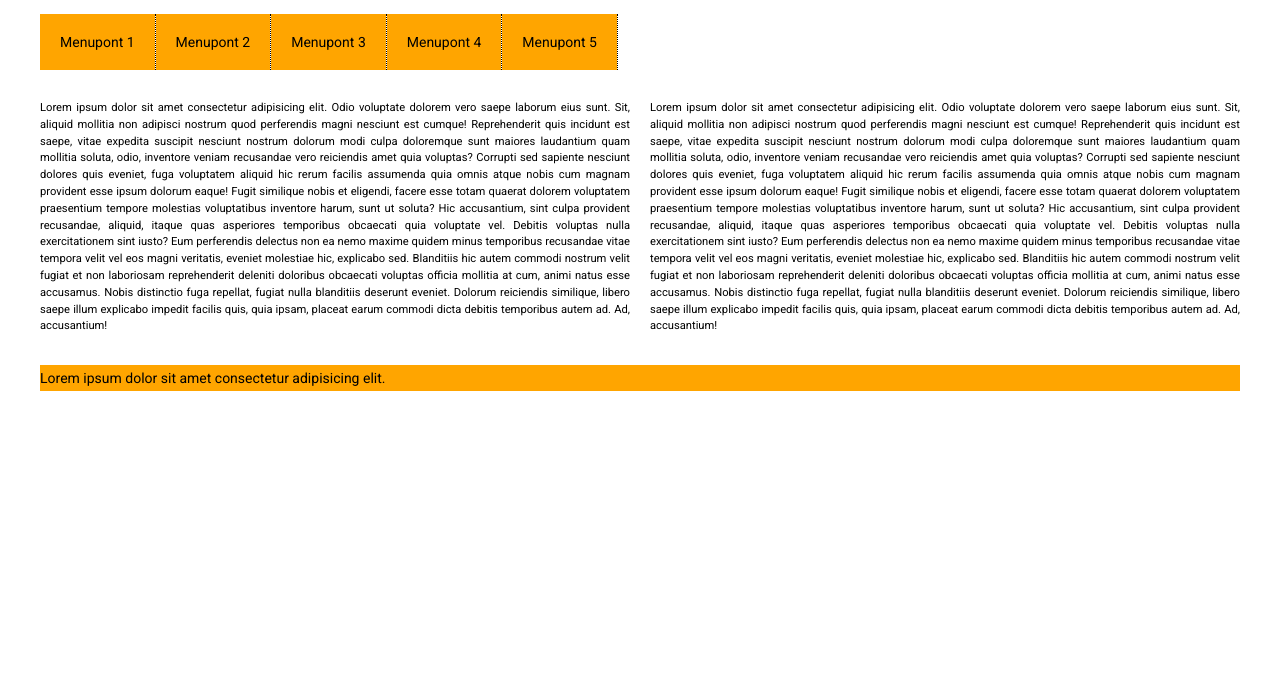
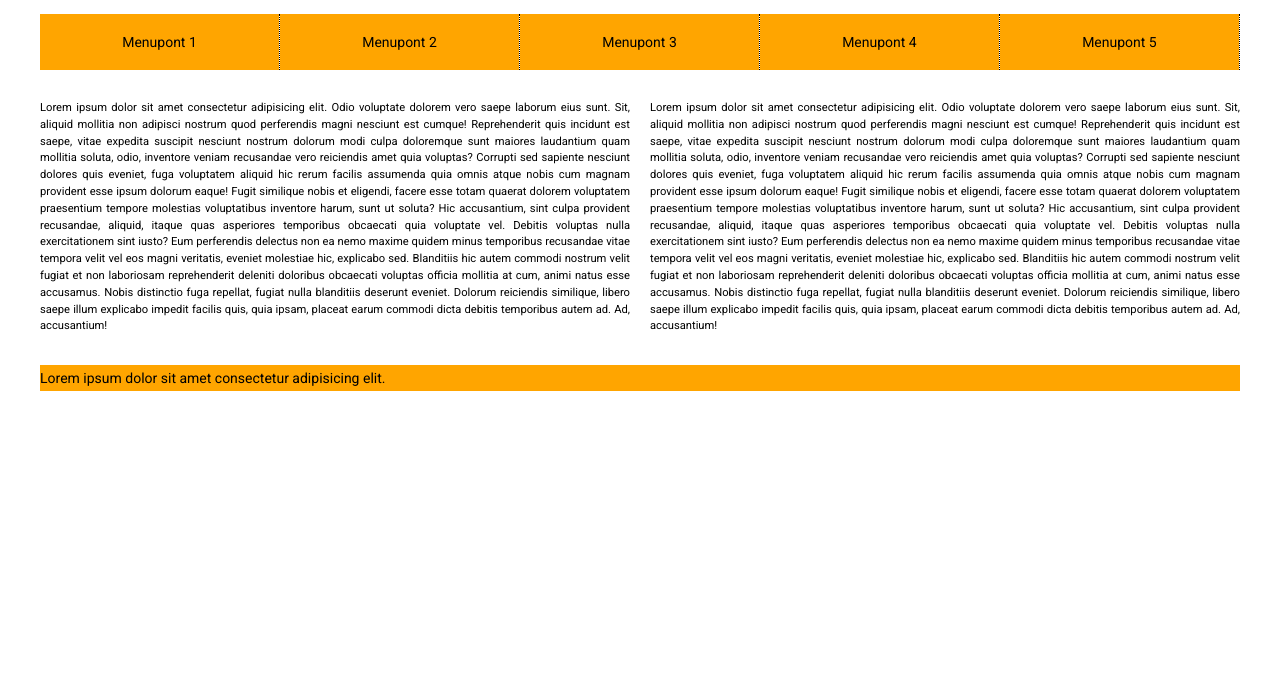
Before and after one commit to gybujdoso/20221029Web, a plain HTML site: page index.html in a window 1280 px wide. Shown: the part 112-800 px from the top of the page. Drawn offline with Linux system fonts and the light colour scheme.

Commit message:
CSS bug fix

```diff
--- a/style/style.css
+++ b/style/style.css
@@ -45,7 +45,7 @@ body{
     padding-left: 10px;
 }
 
-#content::after, #nav ul { /* a kódot a w3schools-ból töltöttem le! search: w3school clearfix FLOAT-olásnál mindig kell clearfix! */
+#content::after, #nav ul::after { /* a kódot a w3schools-ból töltöttem le! search: w3school clearfix FLOAT-olásnál mindig kell clearfix! */
     content: "";
     clear: both;
     display: table;
```
